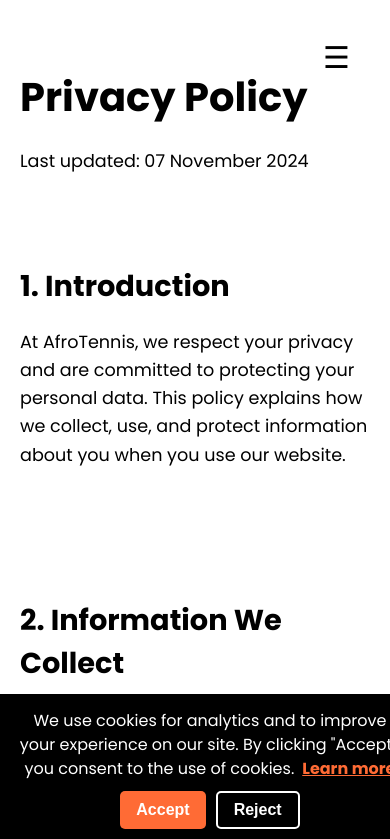
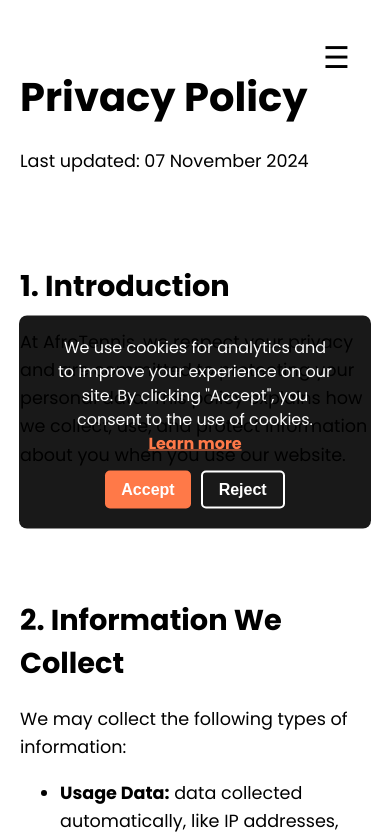
Before and after one commit to Matt0107/afrotennis, a React (Create React App) app: page /privacy-policy in a window 390 px wide. Shown: the top 839 px of the page. Built offline with nearby package versions, Linux system fonts and the light colour scheme.

Commit message:
banner update

```diff
--- a/src/components/ConsentBanner.js
+++ b/src/components/ConsentBanner.js
@@ -5,14 +5,7 @@ const ConsentBanner = () => {
   const [isVisible, setIsVisible] = useState(false);
 
   useEffect(() => {
-    window.dataLayer = window.dataLayer || [];
-    function gtag() {
-      window.dataLayer.push(arguments);
-    }
-    gtag('consent', 'default', {
-      'analytics_storage': 'denied'
-    });
-
+    // Vérifie si le consentement a déjà été donné
     const cookiesConsent = localStorage.getItem("cookiesConsent");
     if (!cookiesConsent) {
       setIsVisible(true);
@@ -33,6 +26,7 @@ const ConsentBanner = () => {
   };
 
   const loadGoogleAnalytics = () => {
+    // Code Google Analytics
     const script = document.createElement("script");
     script.async = true;
     script.src = `https://www.googletagmanager.com/gtag/js?id=G-YCLSQKSW88`;
@@ -49,16 +43,14 @@ const ConsentBanner = () => {
   return (
     isVisible && (
       <div className="consent-banner">
-        <div className="consent-content">
         <p>
           We use cookies for analytics and to improve your experience on our site.
           By clicking "Accept", you consent to the use of cookies.
-            <a href="/privacy-policy" className="privacy-link">Learn more</a>
+          <a href="/privacy-policy" className="privacy-link"> Learn more</a>
         </p>
-          <div className="button-group">
+        <div className="button-container">
           <button className="accept-button" onClick={acceptCookies}>Accept</button>
           <button className="reject-button" onClick={rejectCookies}>Reject</button>
-          </div>
         </div>
       </div>
     )
--- a/src/styles/ConsentBanner.css
+++ b/src/styles/ConsentBanner.css
@@ -1,4 +1,4 @@
-/* Style global pour la bannière de consentement */
+/* Bannière de consentement */
 .consent-banner {
   position: fixed;
   bottom: 0;
@@ -6,28 +6,41 @@
   background-color: var(--primary-black);
   color: var(--primary-white);
   padding: 15px;
+  text-align: center;
   display: flex;
+  flex-direction: column;
   justify-content: center;
   align-items: center;
   z-index: 1000;
 }
 
-.consent-content {
-  max-width: 800px;
-  text-align: center;
+@media (max-width: 768px) {
+  .consent-banner {
+    /* En mode popup */
+    width: 80%;
+    max-width: 400px;
+    padding: 20px;
+    border-radius: 8px;
+    bottom: auto;
+    top: 50%;
+    left: 50%;
+    transform: translate(-50%, -50%);
+    opacity: 0.9;
+  }
 }
 
-/* Style pour le texte et le lien de la bannière */
+/* Texte et lien de la politique de confidentialité */
 .consent-banner p {
   margin: 0;
   font-size: 1rem;
   color: var(--primary-white);
   line-height: 1.5;
+  margin-bottom: 15px;
+  max-width: 90%;
 }
 
 .privacy-link {
   color: var(--primary-orange);
-  margin-left: 8px;
   text-decoration: underline;
   font-weight: bold;
 }
@@ -36,12 +49,10 @@
   color: var(--hover-orange);
 }
 
-/* Bouton d'acceptation et de rejet */
-.button-group {
+/* Boutons */
+.button-container {
   display: flex;
-  justify-content: center;
   gap: 10px;
-  margin-top: 10px;
 }
 
 .accept-button {
@@ -53,26 +64,15 @@
   border: none;
   border-radius: 5px;
   cursor: pointer;
-  transition: background-color 0.3s ease;
-}
-
-.accept-button:hover {
-  background-color: var(--hover-orange);
 }
 
 .reject-button {
-  background-color: transparent; /* Fond transparent */
-  color: var(--primary-white); /* Couleur du texte */
+  background-color: transparent;
+  color: var(--primary-white);
   font-size: 1rem;
   font-weight: bold;
   padding: 8px 16px;
-  border: 2px solid var(--primary-white); /* Bordure blanche */
+  border: 2px solid var(--primary-white);
   border-radius: 5px;
   cursor: pointer;
-  transition: background-color 0.3s ease, color 0.3s ease; /* Transition sur fond et couleur */
 }
-
-.reject-button:hover {
-  background-color: var(--primary-white); /* Fond blanc au survol */
-  color: var(--primary-black); /* Texte en noir au survol */
-}
```
Lines whose indentation alone changed are shown as unchanged.
